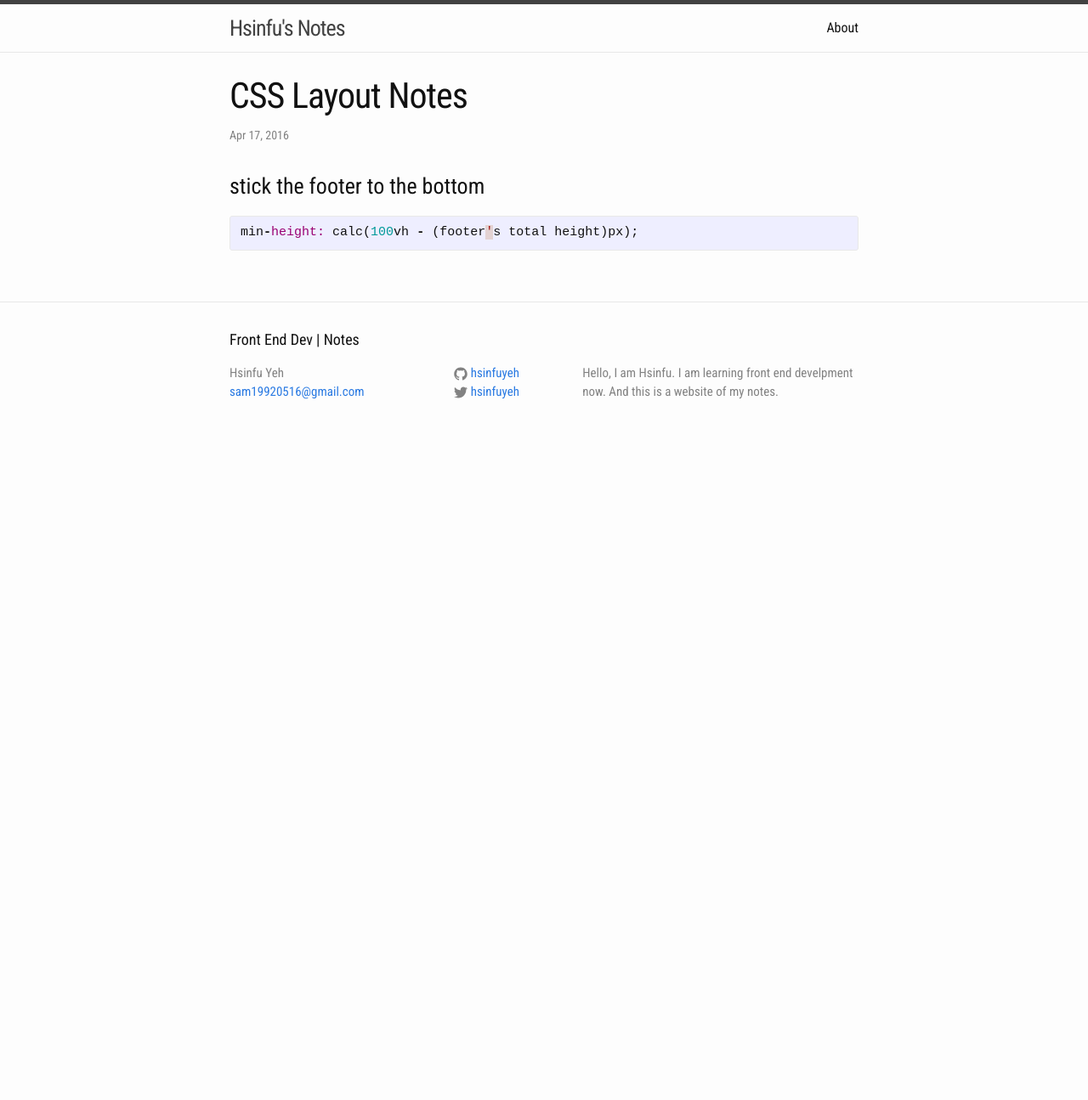
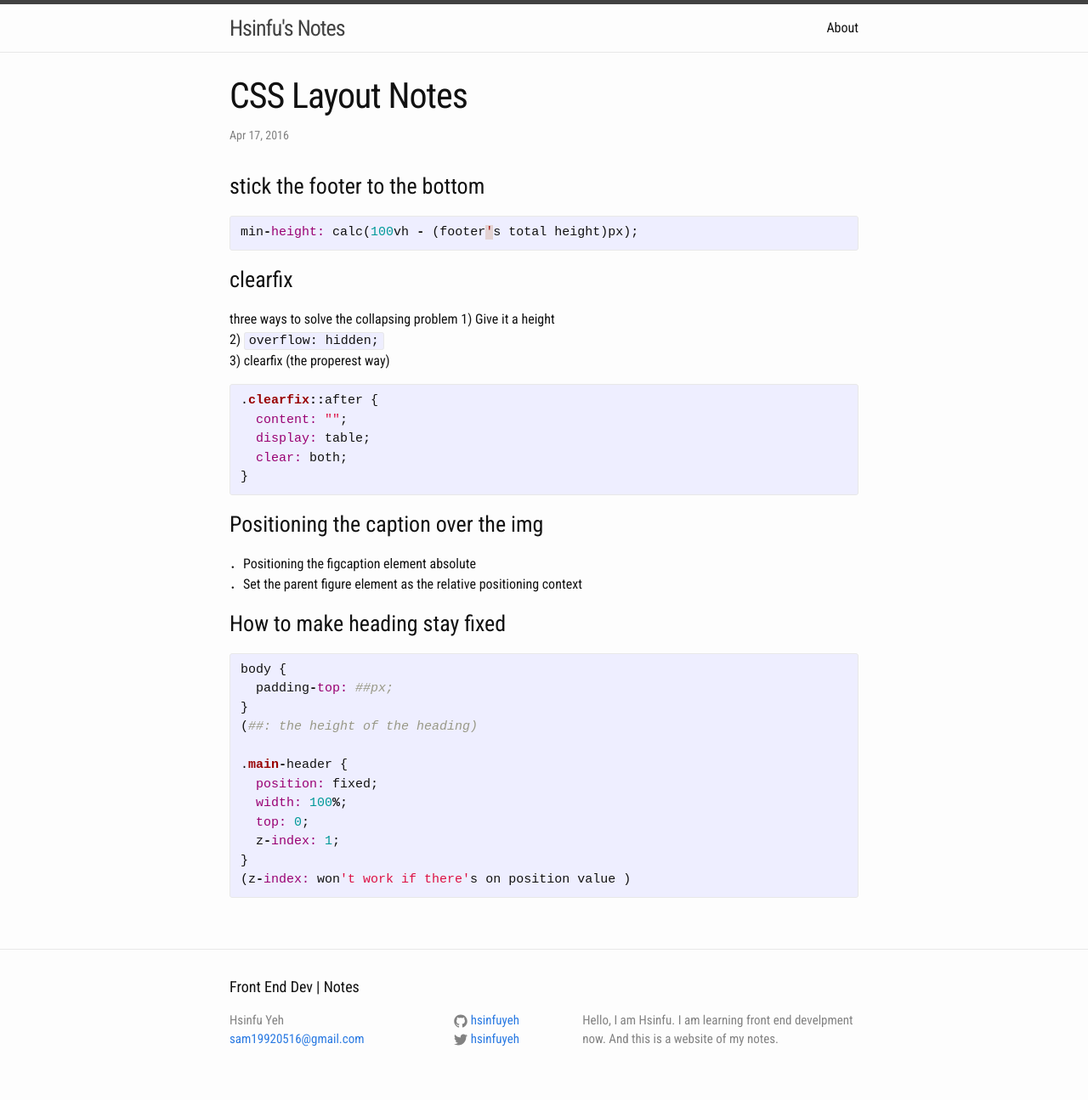
Before and after one commit to hsinfuyeh/hsinfuyeh.github.io, a Jekyll site: the page built from _posts/2016-04-17-css-layout.markdown, in a window 1280 px wide. Shown: the whole page at 85% size. Built offline with Jekyll 4.4.1, drawn with Linux system fonts in a browser that asks for light colours; before the commit the page ends 900 px from its top, so only the background shows below that.

Commit message:
add notes

```diff
--- a/_posts/2016-04-17-css-layout.markdown
+++ b/_posts/2016-04-17-css-layout.markdown
@@ -8,3 +8,38 @@ categories: jekyll update
 {% highlight ruby %}
 min-height: calc(100vh - (footer's total height)px);
 {% endhighlight %}
+
+<h3>clearfix</h3>
+three ways to solve the collapsing problem
+1) Give it a height
+<br>
+2) `overflow: hidden;`
+<br>
+3) clearfix (the properest way)
+{% highlight ruby %}
+.clearfix::after {
+  content: "";
+  display: table;
+  clear: both;
+}
+{% endhighlight %}
+
+<h3>Positioning the caption over the img</h3>
+．Positioning the figcaption element absolute<br>
+．Set the parent figure element as the relative positioning context
+
+<h3>How to make heading stay fixed</h3>
+{% highlight ruby %}
+body {
+  padding-top: ##px;
+}
+(##: the height of the heading)
+
+.main-header {
+  position: fixed;
+  width: 100%;
+  top: 0;
+  z-index: 1;
+}
+(z-index: won't work if there's on position value )
+{% endhighlight %}
```
